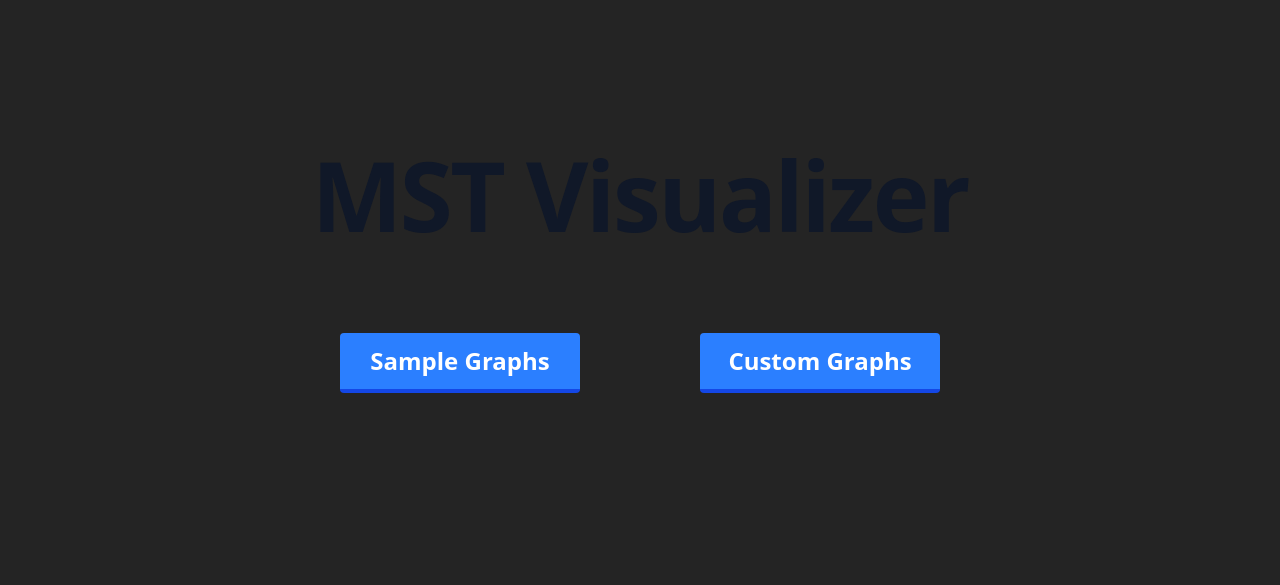
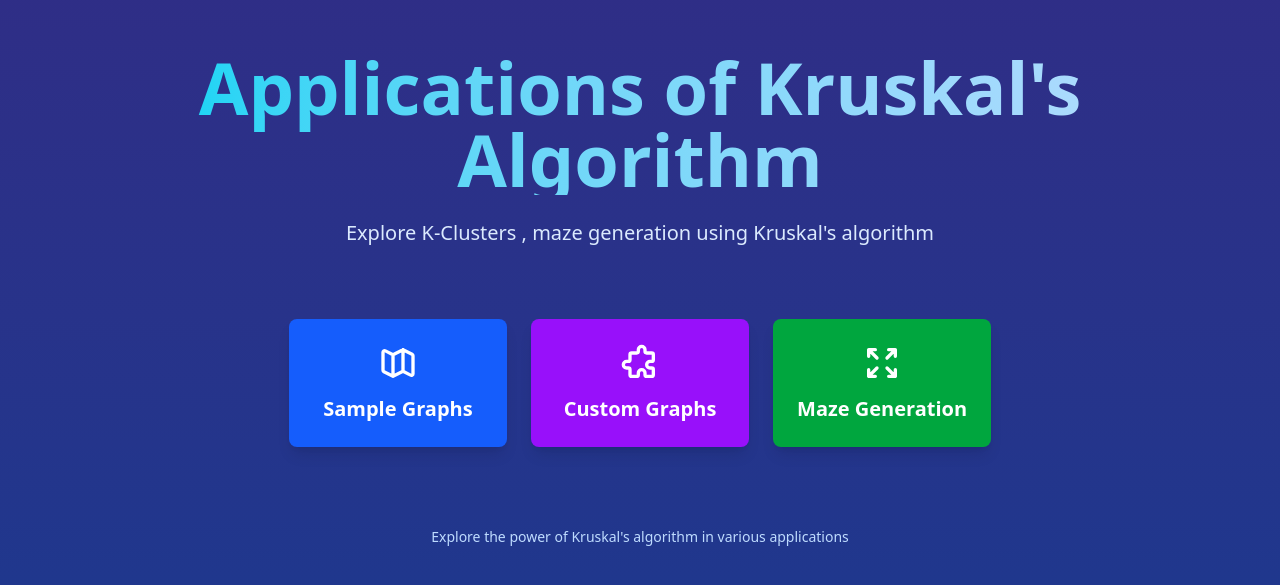
Before and after one commit to Shubham04567/MST_Visualizer, a React (Vite) app in the folder project/: page / in a window 1280 px wide. Shown: the part 113-698 px from the top of the page. Built offline with nearby package versions, Linux system fonts and the light colour scheme.

Commit message:
front page added

```diff
--- a/project/src/assets/Components/Home.jsx
+++ b/project/src/assets/Components/Home.jsx
@@ -1,24 +1,55 @@
-import React from 'react'
-import { Link } from 'react-router-dom'
+import React from 'react';
+import { Link } from 'react-router-dom';
 
 function Home() {
-  return(
-    <>
-    <div style={{display:"flex" , justifyContent:"center" , alignItems : "center"  , flexDirection:"column" , height:"99vh"}}>
-        <div style={{ width:"99vw" , height:"20vh" , display:"flex" , alignItems:"center" , justifyContent :"center"}}>
-          <div style={{}} className='mb-4 text-4xl font-extrabold leading-none tracking-tight text-gray-900 md:text-5xl lg:text-8xl dark:text-white'>MST Visualizer</div>
-        </div>
-        <div className='space-x-30' style={{ height : "20vh" , width : "99vw" , display : "flex" , alignItems:"center" , justifyContent : "center" , }}>
-            <Link to={"/Sample_graph"}>
-                <button className='w-60 h-15 text-2xl bg-blue-500 hover:bg-blue-400 text-white font-bold py-2 px-4 border-b-4 border-blue-700 hover:border-blue-500 rounded'>Sample Graphs</button>
-            </Link>
-            <Link to={"/custom_graph"}>
-                <button className='w-60 h-15 text-2xl bg-blue-500 hover:bg-blue-400 text-white font-bold py-2 px-4 border-b-4 border-blue-700 hover:border-blue-500 rounded'>Custom Graphs</button>
-            </Link>
-        </div>
+  return (
+    <div className="min-h-screen bg-gradient-to-b from-indigo-900 to-blue-900 flex justify-center items-center flex-col">
+      {/* Header */}
+      <div className="w-full py-10 flex flex-col items-center justify-center">
+        <h1 className="mb-2 text-5xl font-extrabold text-transparent bg-clip-text bg-gradient-to-r from-cyan-400 to-blue-200 md:text-6xl lg:text-7xl text-center px-4">
+          Applications of Kruskal's Algorithm
+        </h1>
+        <p className="mt-4 text-xl text-blue-100 max-w-3xl text-center px-6">
+          Explore K-Clusters , maze generation using Kruskal's algorithm
+        </p>
+      </div>
+
+      {/* Navigation Buttons */}
+      <div className="grid grid-cols-1 md:grid-cols-3 gap-6 mt-8 mb-16 px-4">
+        <Link to="/Sample_graph">
+          <button className="w-full h-full bg-blue-600 hover:bg-blue-500 text-white font-bold py-6 px-6 rounded-lg shadow-lg transform transition-all duration-300 hover:scale-105 flex flex-col items-center justify-center">
+            <svg xmlns="http://www.w3.org/2000/svg" className="h-10 w-10 mb-3" fill="none" viewBox="0 0 24 24" stroke="currentColor">
+              <path strokeLinecap="round" strokeLinejoin="round" strokeWidth={2} d="M9 20l-5.447-2.724A1 1 0 013 16.382V5.618a1 1 0 011.447-.894L9 7m0 13l6-3m-6 3V7m6 10l4.553 2.276A1 1 0 0021 18.382V7.618a1 1 0 00-.553-.894L15 4m0 13V4m0 0L9 7" />
+            </svg>
+            <span className="text-xl">Sample Graphs</span>
+          </button>
+        </Link>
+
+        <Link to="/custom_graph">
+          <button className="w-full h-full bg-purple-600 hover:bg-purple-500 text-white font-bold py-6 px-6 rounded-lg shadow-lg transform transition-all duration-300 hover:scale-105 flex flex-col items-center justify-center">
+            <svg xmlns="http://www.w3.org/2000/svg" className="h-10 w-10 mb-3" fill="none" viewBox="0 0 24 24" stroke="currentColor">
+              <path strokeLinecap="round" strokeLinejoin="round" strokeWidth={2} d="M11 4a2 2 0 114 0v1a1 1 0 001 1h3a1 1 0 011 1v3a1 1 0 01-1 1h-1a2 2 0 100 4h1a1 1 0 011 1v3a1 1 0 01-1 1h-3a1 1 0 01-1-1v-1a2 2 0 10-4 0v1a1 1 0 01-1 1H7a1 1 0 01-1-1v-3a1 1 0 00-1-1H4a2 2 0 110-4h1a1 1 0 001-1V7a1 1 0 011-1h3a1 1 0 001-1V4z" />
+            </svg>
+            <span className="text-xl">Custom Graphs</span>
+          </button>
+        </Link>
+
+        <Link to="/maze">
+          <button className="w-full h-full bg-green-600 hover:bg-green-500 text-white font-bold py-6 px-6 rounded-lg shadow-lg transform transition-all duration-300 hover:scale-105 flex flex-col items-center justify-center">
+            <svg xmlns="http://www.w3.org/2000/svg" className="h-10 w-10 mb-3" fill="none" viewBox="0 0 24 24" stroke="currentColor">
+              <path strokeLinecap="round" strokeLinejoin="round" strokeWidth={2} d="M4 8V4m0 0h4M4 4l5 5m11-1V4m0 0h-4m4 0l-5 5M4 16v4m0 0h4m-4 0l5-5m11 5l-5-5m5 5v-4m0 4h-4" />
+            </svg>
+            <span className="text-xl">Maze Generation</span>
+          </button>
+        </Link>
+      </div>
+
+      {/* Footer */}
+      <div className="w-full py-4 text-center text-blue-200 text-sm">
+        <p>Explore the power of Kruskal's algorithm in various applications</p>
+      </div>
     </div>
-    </>
-  )
+  );
 }
 
-export default Home
+export default Home;
```
